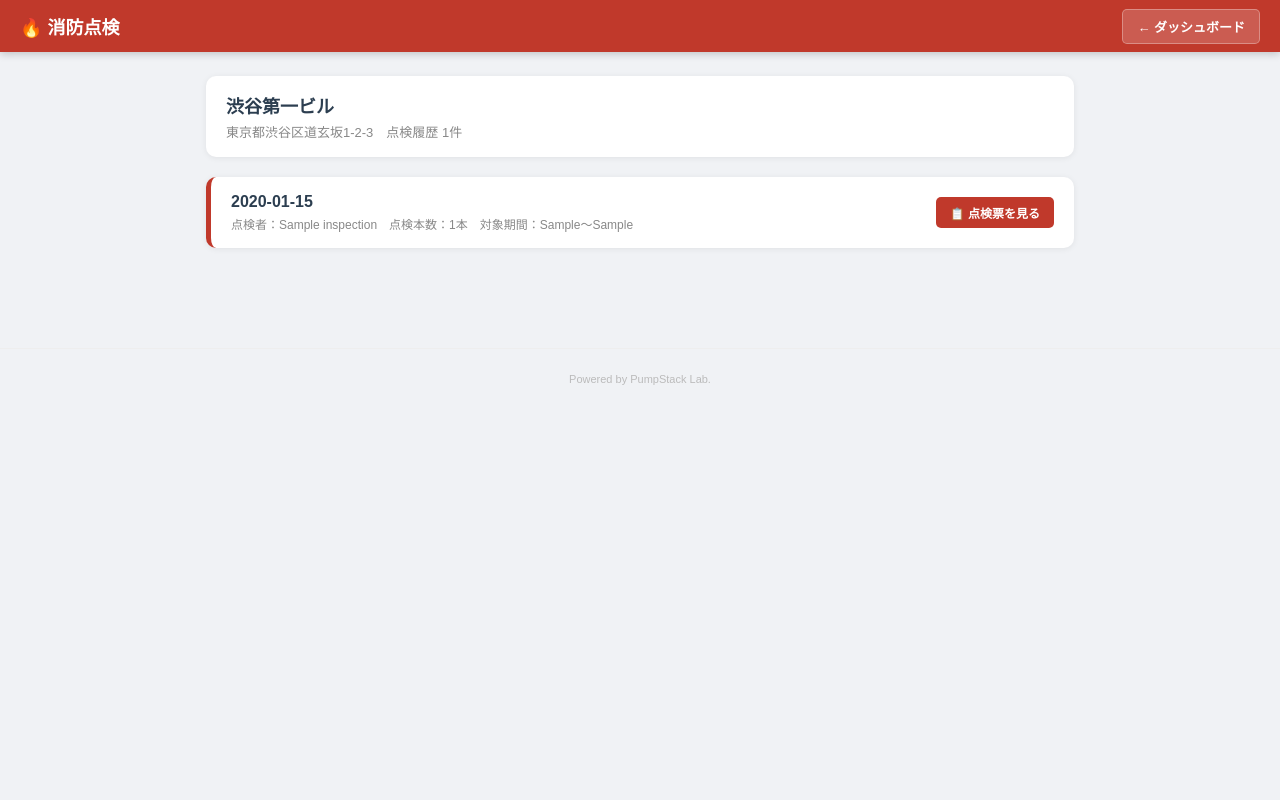
After one commit to pumpstack-lab/psl-shobo-demo, a Flask app: page /property/1/history in a window 1280 px wide. The commit adds this page. Run offline with Flask 3, Linux system fonts and the light colour scheme; data comes from the database, SQL or seed files in the repository; tables that the repository leaves empty hold one stand-in row (values such as "Sample post").

Commit message:
feat: 物件ごとの点検履歴画面を追加
Co-Authored-By: Claude Sonnet 4.6 <noreply@anthropic.com>

```diff
--- a/app/app.py
+++ b/app/app.py
@@ -293,6 +293,22 @@ def report_share(token):
     items = [{**dict(r), "is_ok": r["judgment"] == "適"} for r in items_raw]
     return render_template("report_share.html", insp=dict(insp), items=items)
 
+@app.route("/property/<int:pid>/history")
+def property_history(pid):
+    db = get_db()
+    prop = db.execute("SELECT * FROM properties WHERE id=?", (pid,)).fetchone()
+    if not prop:
+        abort(404)
+    inspections = db.execute(
+        "SELECT i.*, COUNT(ii.id) as item_count "
+        "FROM inspections i "
+        "LEFT JOIN inspection_items ii ON ii.inspection_id=i.id "
+        "WHERE i.property_id=? "
+        "GROUP BY i.id ORDER BY i.inspected_at DESC",
+        (pid,)
+    ).fetchall()
+    return render_template("history.html", prop=dict(prop), inspections=[dict(i) for i in inspections])
+
 if __name__ == "__main__":
     port = int(os.environ.get("PORT", 5000))
     app.run(host="0.0.0.0", port=port, debug=False)
--- a/app/templates/dashboard.html
+++ b/app/templates/dashboard.html
@@ -226,6 +226,7 @@ body { font-family: 'Hiragino Sans', 'Meiryo', sans-serif; background: #f0f2f5;
       <span class="status-badge {{ p.status }}">{{ p.status_label }}</span>
       <div class="prop-actions">
         <a href="/inspect/{{ p.id }}" class="act-btn inspect">📝 点検開始</a>
+        <a href="/property/{{ p.id }}/history" class="act-btn history">📋 履歴</a>
         <form class="del-form" method="POST" action="/property/{{ p.id }}/delete"
               onsubmit="return confirm('「{{ p.name }}」を削除しますか？')">
           <button class="del-btn" type="submit">🗑</button>
--- /dev/null
+++ b/app/templates/history.html
@@ -0,0 +1,96 @@
+<!DOCTYPE html>
+<html lang="ja">
+<head>
+<meta charset="UTF-8">
+<meta name="viewport" content="width=device-width, initial-scale=1.0">
+<title>点検履歴 | {{ prop.name }}</title>
+<style>
+* { box-sizing: border-box; margin: 0; padding: 0; }
+body { font-family: 'Hiragino Sans', 'Meiryo', sans-serif; background: #f0f2f5; min-height: 100vh; }
+.topbar {
+  background: #c0392b; color: white; padding: 0 20px; height: 52px;
+  display: flex; align-items: center; gap: 12px; position: sticky; top: 0; z-index: 100;
+  box-shadow: 0 2px 8px rgba(0,0,0,0.2);
+}
+.topbar .logo { font-size: 18px; font-weight: 800; }
+.topbar .spacer { flex: 1; }
+.topbar a {
+  background: rgba(255,255,255,0.18); border: 1px solid rgba(255,255,255,0.3);
+  color: white; padding: 7px 14px; border-radius: 5px; text-decoration: none;
+  font-size: 13px; font-weight: 600;
+}
+.topbar a:hover { background: rgba(255,255,255,0.28); }
+.container { max-width: 900px; margin: 0 auto; padding: 24px 16px 60px; }
+.prop-header {
+  background: white; border-radius: 10px; padding: 16px 20px;
+  margin-bottom: 20px; box-shadow: 0 1px 6px rgba(0,0,0,0.07);
+}
+.prop-header h2 { font-size: 18px; font-weight: 800; color: #2c3e50; margin-bottom: 4px; }
+.prop-header p { font-size: 13px; color: #888; }
+.history-list { display: flex; flex-direction: column; gap: 10px; }
+.history-card {
+  background: white; border-radius: 10px; padding: 16px 20px;
+  box-shadow: 0 1px 6px rgba(0,0,0,0.07);
+  display: flex; align-items: center; gap: 16px;
+  border-left: 5px solid #c0392b;
+}
+.hist-info { flex: 1; }
+.hist-date { font-size: 16px; font-weight: 700; color: #2c3e50; margin-bottom: 4px; }
+.hist-meta { font-size: 12px; color: #888; display: flex; gap: 12px; flex-wrap: wrap; }
+.hist-actions { display: flex; gap: 8px; flex-shrink: 0; }
+.act-btn {
+  padding: 7px 14px; border-radius: 5px; font-size: 12px; font-weight: 600;
+  cursor: pointer; border: none; text-decoration: none; font-family: inherit;
+  display: inline-flex; align-items: center; gap: 4px;
+}
+.act-btn.view { background: #c0392b; color: white; }
+.act-btn.view:hover { background: #a93226; }
+.empty-state { text-align: center; padding: 60px 20px; color: #aaa; }
+.empty-state .icon { font-size: 48px; margin-bottom: 12px; }
+.psl-footer {
+  text-align: center; padding: 24px 16px;
+  font-size: 11px; color: #bbb; border-top: 1px solid #eee; margin-top: 40px;
+}
+.psl-footer a { color: #bbb; text-decoration: none; }
+.psl-footer a:hover { color: #888; }
+</style>
+</head>
+<body>
+<div class="topbar">
+  <span class="logo">🔥 消防点検</span>
+  <span class="spacer"></span>
+  <a href="/">← ダッシュボード</a>
+</div>
+<div class="container">
+  <div class="prop-header">
+    <h2>{{ prop.name }}</h2>
+    <p>{{ prop.address or '' }}　点検履歴 {{ inspections|length }}件</p>
+  </div>
+  {% if inspections %}
+  <div class="history-list">
+    {% for insp in inspections %}
+    <div class="history-card">
+      <div class="hist-info">
+        <div class="hist-date">{{ insp.inspected_at or '日付未記録' }}</div>
+        <div class="hist-meta">
+          <span>点検者：{{ insp.inspector_name or '未記録' }}</span>
+          <span>点検本数：{{ insp.item_count }}本</span>
+          {% if insp.period_from %}<span>対象期間：{{ insp.period_from }}〜{{ insp.period_to }}</span>{% endif %}
+        </div>
+      </div>
+      <div class="hist-actions">
+        <a href="/report/{{ insp.share_token }}" class="act-btn view">📋 点検票を見る</a>
+      </div>
+    </div>
+    {% endfor %}
+  </div>
+  {% else %}
+  <div class="empty-state">
+    <div class="icon">📋</div>
+    <p>まだ点検記録がありません。</p>
+  </div>
+  {% endif %}
+</div>
+<div class="psl-footer">Powered by <a href="https://pumpstack-lab.github.io" target="_blank">PumpStack Lab.</a></div>
+</body>
+</html>
```
